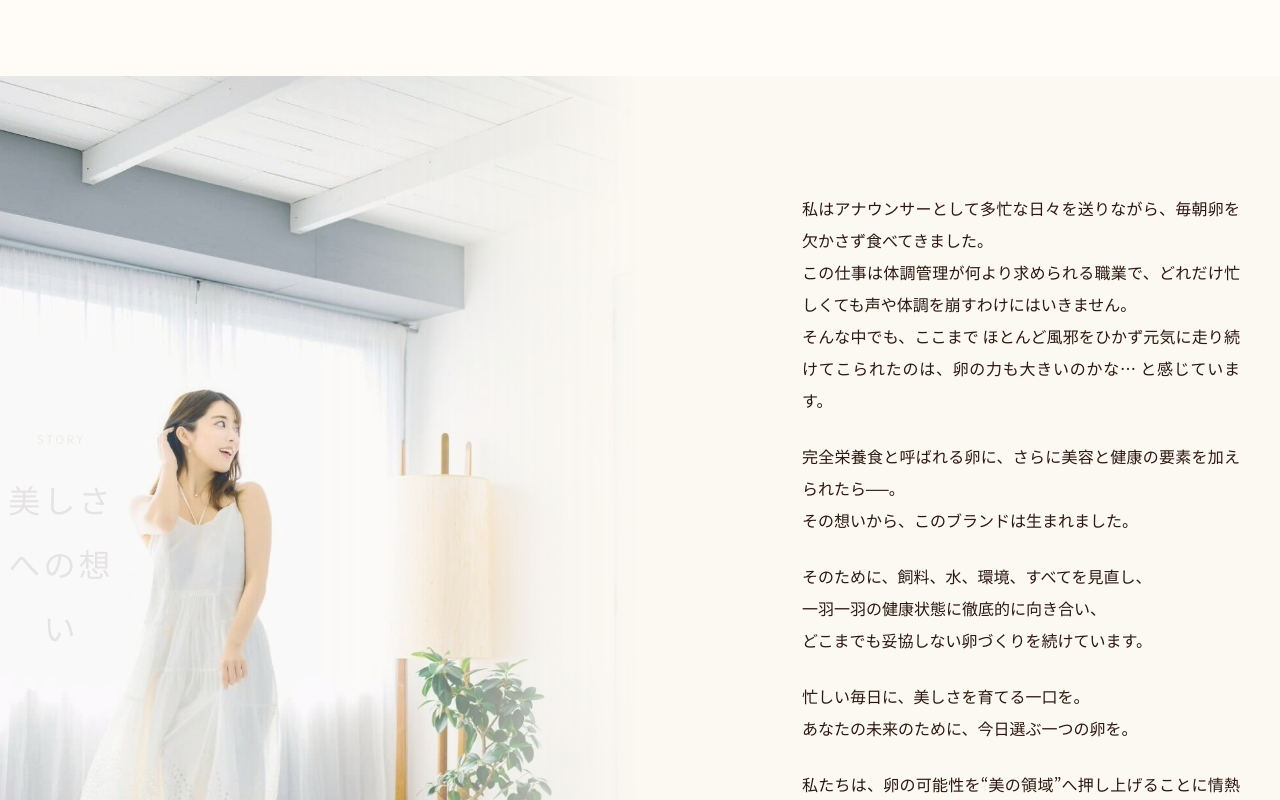
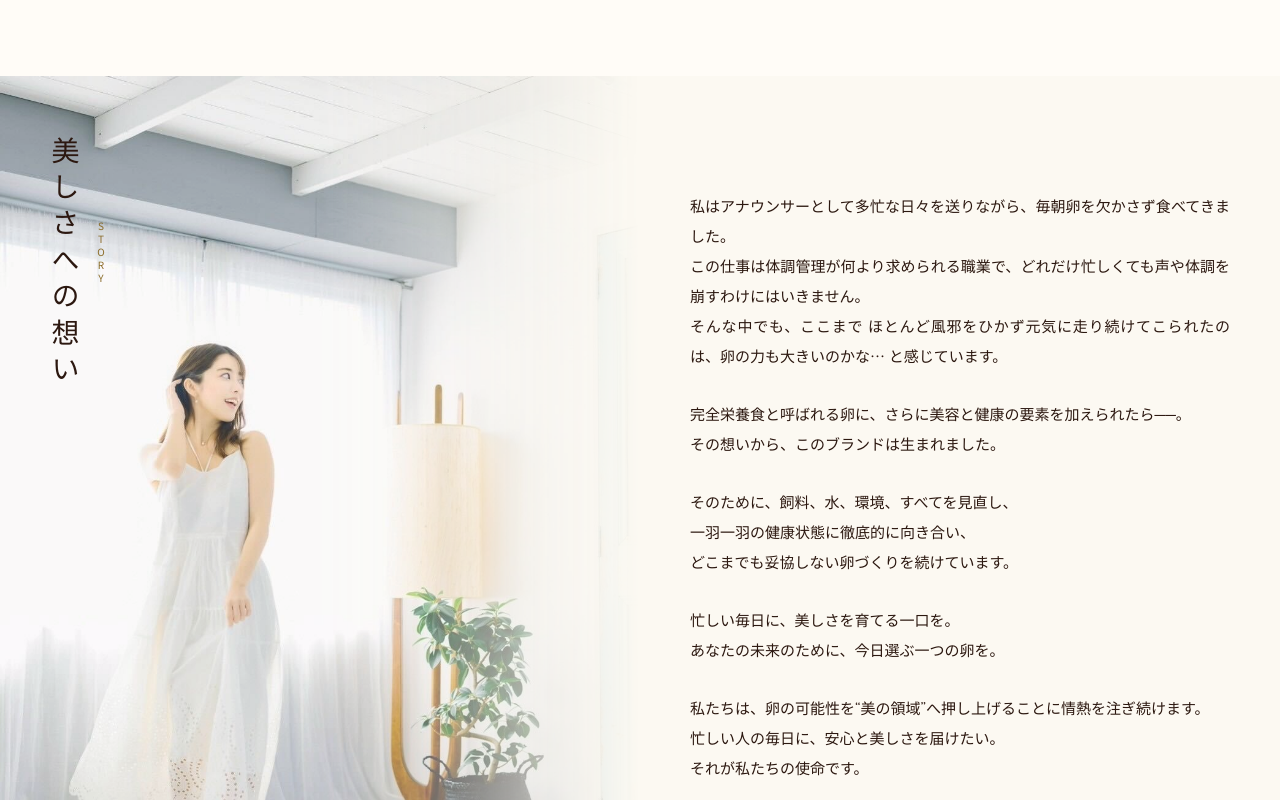
Before and after one commit to yoshi0323/egg202512, a React (Vite) app in the folder landing/: page / in a window 1280 px wide. Shown: the part 5060-5860 px from the top of the page. Built offline with nearby package versions, Linux system fonts and the light colour scheme.

Commit message:
Add luxury Shippori Mincho font and reposition Story title vertically

```diff
--- a/landing/index.html
+++ b/landing/index.html
@@ -2,6 +2,9 @@
 <html lang="ja">
   <head>
     <meta charset="UTF-8" />
+    <link rel="preconnect" href="https://fonts.googleapis.com">
+    <link rel="preconnect" href="https://fonts.gstatic.com" crossorigin>
+    <link href="https://fonts.googleapis.com/css2?family=Shippori+Mincho:wght@400;500;600&display=swap" rel="stylesheet">
     <link rel="icon" type="image/svg+xml" href="/vite.svg" />
     <meta name="viewport" content="width=device-width, initial-scale=1.0" />
     <meta
--- a/landing/src/App.css
+++ b/landing/src/App.css
@@ -663,19 +663,51 @@ body {
   z-index: 0;
 }
 
+.ceo-section-bg .section-header {
+  position: absolute;
+  top: 60px;
+  left: 40px;
+  z-index: 2;
+  writing-mode: vertical-rl;
+  text-orientation: upright;
+}
+
+.ceo-section-bg .section-eyebrow {
+  font-size: 10px;
+  letter-spacing: 0.3em;
+  color: var(--c-gold-dark);
+  margin-bottom: 20px;
+}
+
+.ceo-section-bg .section-title {
+  font-family: 'Shippori Mincho', 'Noto Serif JP', var(--font-mincho);
+  font-size: 28px;
+  font-weight: 400;
+  letter-spacing: 0.3em;
+  color: var(--c-text-main);
+  line-height: 1.8;
+}
+
 .ceo-container {
   position: relative;
   z-index: 1;
-  max-width: 800px;
+  max-width: 700px;
   margin: 0 auto;
   margin-left: 50%;
   text-align: left;
-  padding: 0 40px;
+  padding: 0 50px;
+}
+
+.ceo-text {
+  font-family: 'Shippori Mincho', 'Noto Serif JP', var(--font-mincho);
+  font-size: 15px;
+  line-height: 2;
+  color: var(--c-text-main);
 }
 
 .ceo-text p {
   text-align: justify;
-  margin-bottom: 24px;
+  margin-bottom: 28px;
 }
 
 @media (max-width: 768px) {
```
